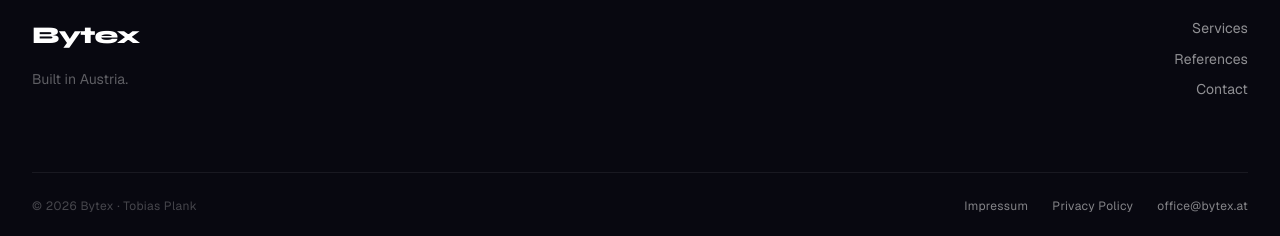
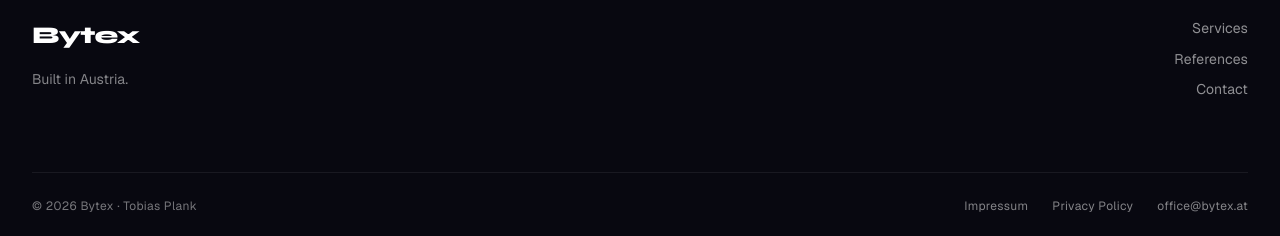
Before and after one commit to platob23/bytex-website, a Next.js app: page /en in a window 1280 px wide. Shown: the part 5400-5636 px from the top of the page. Built offline with nearby package versions, Linux system fonts and the light colour scheme.

Commit message:
fix(a11y): raise footer text contrast to pass WCAG AA

```diff
--- a/components/Footer.tsx
+++ b/components/Footer.tsx
@@ -48,7 +48,7 @@ export default function Footer({ nav, footer, lang }: Props) {
             <p
               style={{
                 fontSize: 'var(--text-sm)',
-                color: 'rgba(255,255,255,0.35)',
+                color: 'rgba(255,255,255,0.5)',
                 lineHeight: 'var(--leading-snug)',
                 whiteSpace: 'pre-line',
                 maxWidth: '260px',
@@ -73,7 +73,7 @@ export default function Footer({ nav, footer, lang }: Props) {
           <span
             style={{
               fontSize: 'var(--text-xs)',
-              color: 'rgba(255, 255, 255, 0.25)',
+              color: 'rgba(255, 255, 255, 0.45)',
               letterSpacing: '0.03em',
             }}
           >
```
